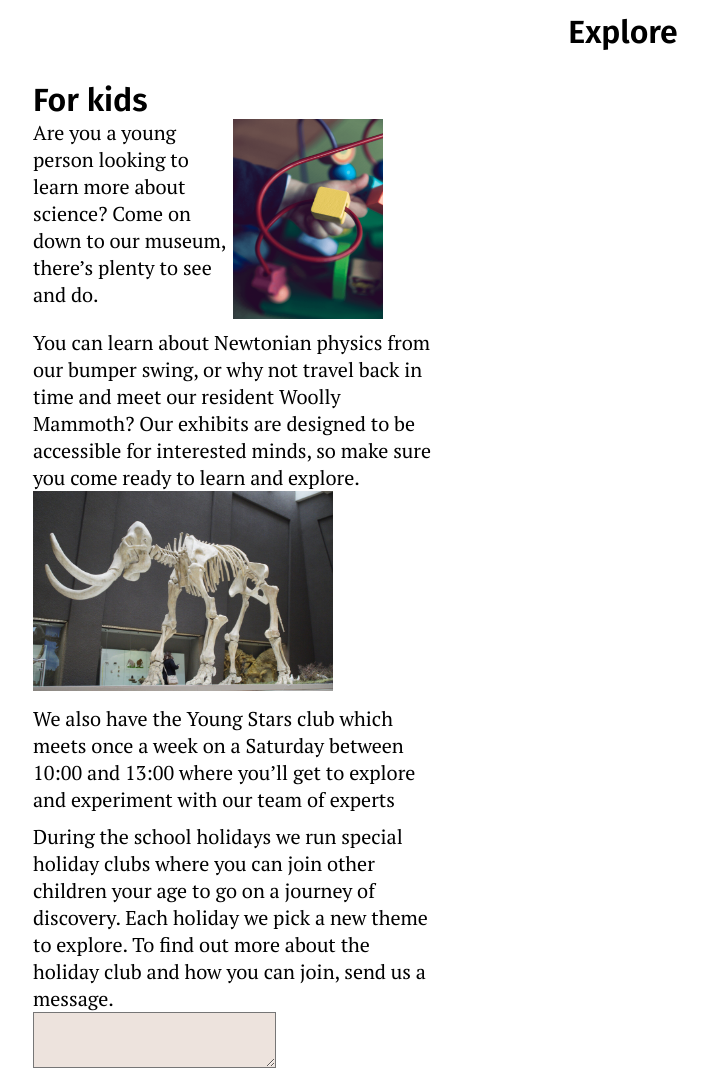
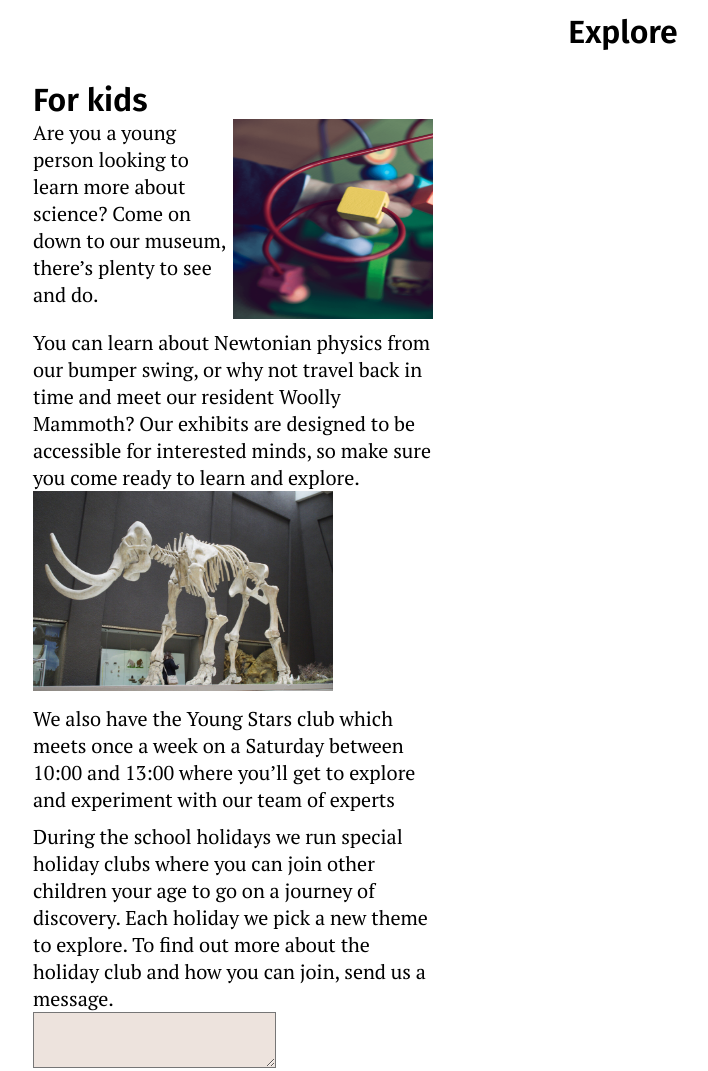
Before and after one commit to Lasse96/Semesteroppgave, a plain HTML site: page explore.html in a window 1280 px wide. Shown: the part 905-1976 px from the top of the page, without its empty margins (17-725 px from the left). Drawn offline with Linux system fonts and the light colour scheme.

Commit message:
Update style.css

```diff
--- a/style.css
+++ b/style.css
@@ -159,8 +159,9 @@ p, #newsbox, #signup, .linktext, #pforside, #message{
 
 #forkids, #forresearchers{
     width: 100%;
-    max-width: 150px;
+    max-width: 200px;
     max-height: 200px;
+    padding-right: 20px;
 }
 #exploreh2{
     padding: 20px 0 0 50px;
```
